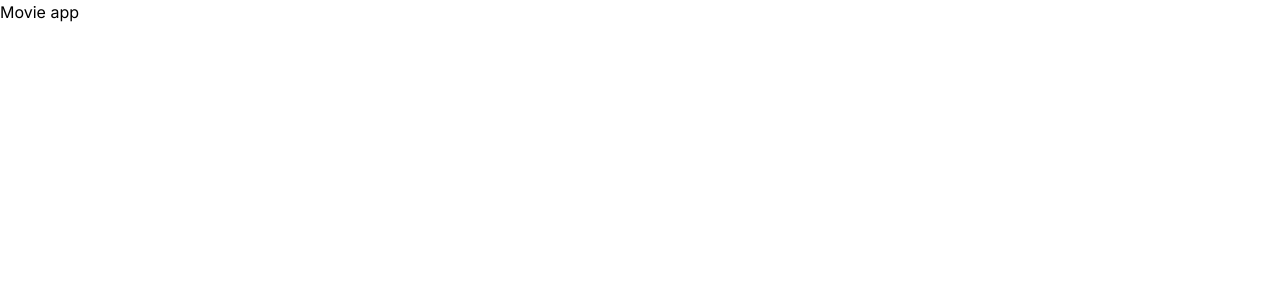
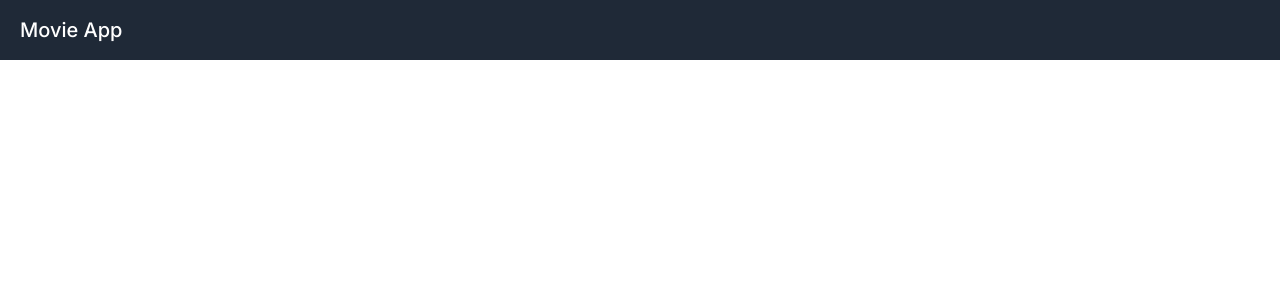
Before and after one commit to abdelrhman94/movie-app-task, a Next.js app: page / in a window 1280 px wide. Shown: the top 300 px of the page. Built offline with nearby package versions, Linux system fonts and the light colour scheme.

Commit message:
project structure
add header, loading component and handling error

```diff
--- /dev/null
+++ b/app/error.tsx
@@ -0,0 +1,24 @@
+'use client';
+import Link from 'next/link';
+
+const error = ({ error, reset }: { error: Error; reset: () => void }) => {
+  return (
+    <main className="grid min-h-full place-items-center px-6 py-24 sm:py-32 lg:px-8">
+      <div className="text-center">
+        <p className="text-base font-semibold ">There was a problem</p>
+        <h1 className="mt-4 text-3xl font-bold tracking-tight text-zinc-900">
+          {error.name || 'Something went wrong'}
+        </h1>
+        <p className="mt-6 text-base leading-7 text-zinc-600">
+          please try again later
+        </p>
+        <div className="mt-10 flex items-center justify-center gap-x-6">
+          <button onClick={reset}>Try again </button>
+          <Link href={'/'}>go home</Link>
+        </div>
+      </div>
+    </main>
+  );
+};
+
+export default error;
--- a/app/layout.tsx
+++ b/app/layout.tsx
@@ -1,21 +1,25 @@
-import './globals.css'
-import { Inter } from 'next/font/google'
+import Header from '@/components/Layout/Header';
+import './globals.css';
+import { Inter } from 'next/font/google';
 
-const inter = Inter({ subsets: ['latin'] })
+const inter = Inter({ subsets: ['latin'] });
 
 export const metadata = {
   title: 'Movie App',
   description: 'Movie app using NextJS 13 and Tailwind',
-}
+};
 
 export default function RootLayout({
   children,
 }: {
-  children: React.ReactNode
+  children: React.ReactNode;
 }) {
   return (
     <html lang="en">
-      <body className={inter.className}>{children}</body>
+      <body className={inter.className}>
+        <Header />
+        {children}
+      </body>
     </html>
-  )
+  );
 }
--- /dev/null
+++ b/app/loading.tsx
@@ -0,0 +1,5 @@
+import LoadingSpinner from '@/components/Shared/LoadingSpinner';
+
+export default function Loading() {
+  return <LoadingSpinner />;
+}
--- a/app/page.tsx
+++ b/app/page.tsx
@@ -3,7 +3,7 @@ import Image from 'next/image';
 export default function Home() {
   return (
     <main>
-      <h1>Movie app</h1>
+
     </main>
   );
 }
--- /dev/null
+++ b/components/Layout/Header.tsx
@@ -0,0 +1,14 @@
+import { FC } from 'react';
+import Link from 'next/link';
+
+const Header:FC = () => {
+  return (
+    <header className="py-4 px-5 bg-gray-800">
+      <Link href="/" className="text-xl font-medium text-white">
+        Movie App
+      </Link>
+    </header>
+  );
+};
+
+export default Header;
--- /dev/null
+++ b/components/Shared/LoadingSpinner.tsx
@@ -0,0 +1,19 @@
+
+const LoadingSpinner = () => {
+  return (
+    <div aria-label="Loading..." role="status">
+      <svg className="h-12 w-12 animate-spin" viewBox="3 3 18 18">
+        <path
+          className="fill-gray-200"
+          d="M12 5C8.13401 5 5 8.13401 5 12C5 15.866 8.13401 19 12 19C15.866 19 19 15.866 19 12C19 8.13401 15.866 5 12 5ZM3 12C3 7.02944 7.02944 3 12 3C16.9706 3 21 7.02944 21 12C21 16.9706 16.9706 21 12 21C7.02944 21 3 16.9706 3 12Z"
+        ></path>
+        <path
+          className="fill-gray-800"
+          d="M16.9497 7.05015C14.2161 4.31648 9.78392 4.31648 7.05025 7.05015C6.65973 7.44067 6.02656 7.44067 5.63604 7.05015C5.24551 6.65962 5.24551 6.02646 5.63604 5.63593C9.15076 2.12121 14.8492 2.12121 18.364 5.63593C18.7545 6.02646 18.7545 6.65962 18.364 7.05015C17.9734 7.44067 17.3403 7.44067 16.9497 7.05015Z"
+        ></path>
+      </svg>
+    </div>
+  );
+};
+
+export default LoadingSpinner;
```
